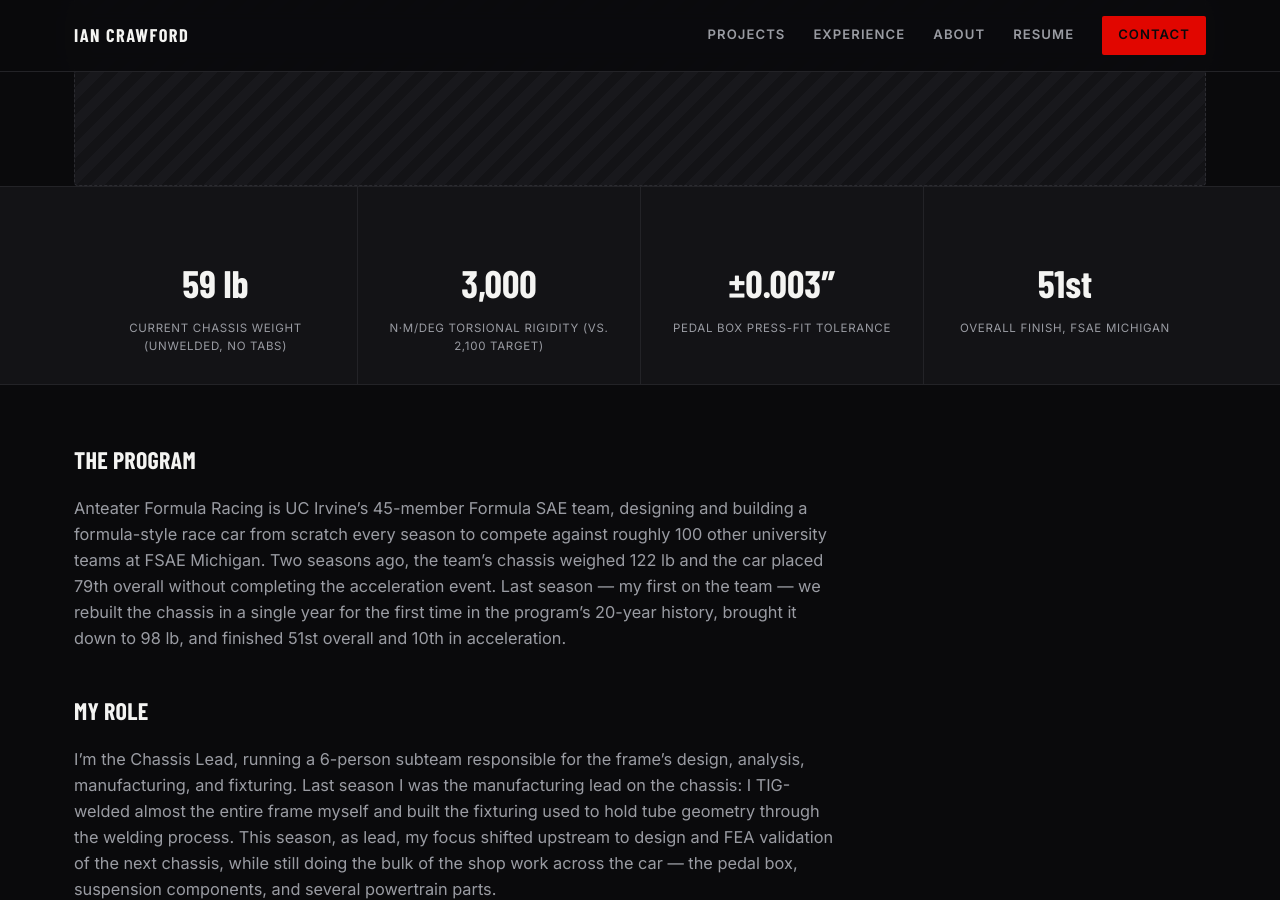
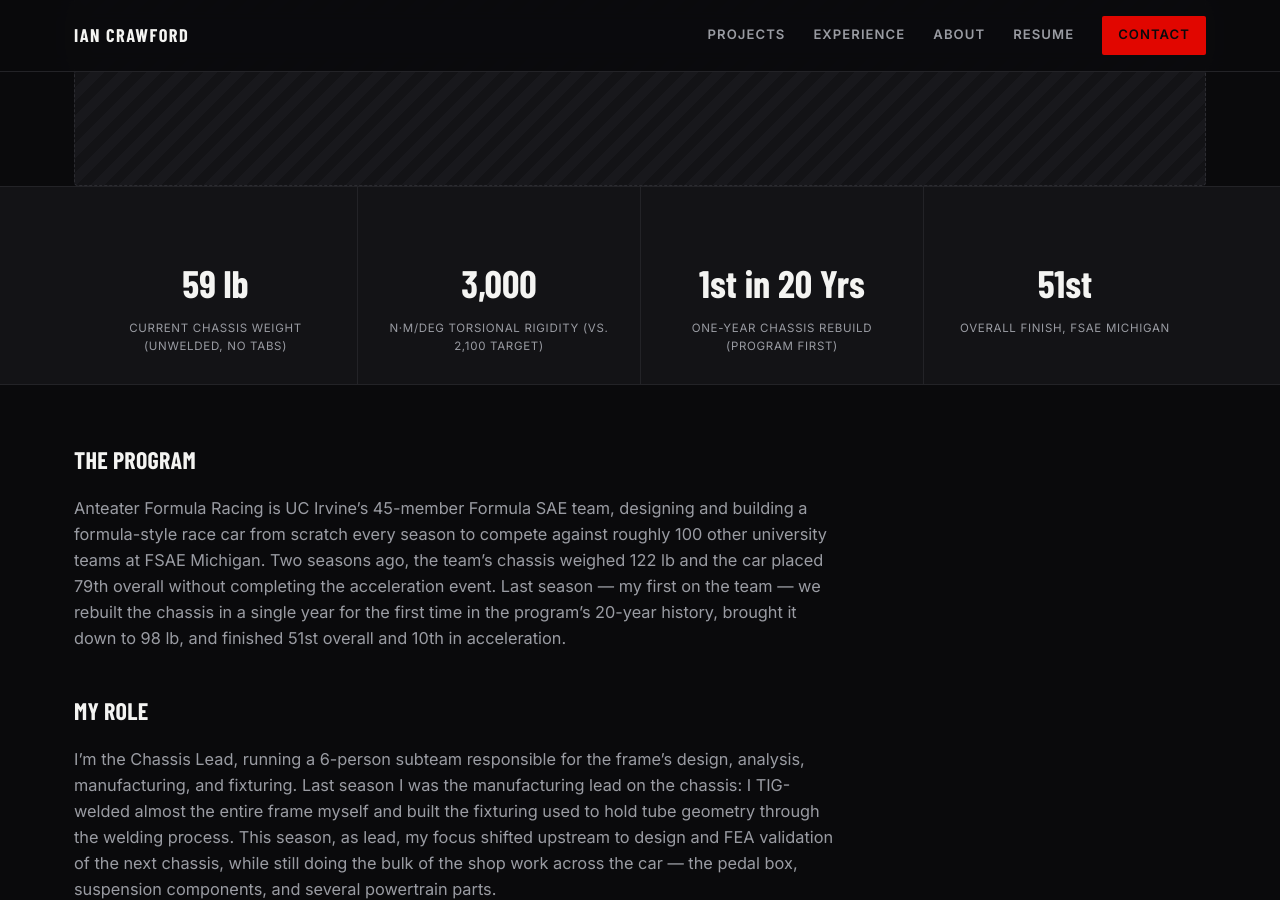
Before and after one commit to icrawfo/icrawfo.github.io, a Jekyll site: the page built from _projects/fsae-chassis.md, in a window 1280 px wide and 900 px high, scrolled down 881 px. Built offline with Jekyll 4.4.1, drawn with Linux system fonts in a browser that asks for light colours; some web fonts are replaced.

Commit message:
Swap pedal box stat for a chassis-specific one on the FSAE page
Co-Authored-By: Claude Sonnet 5 <noreply@anthropic.com>

```diff
--- a/_projects/fsae-chassis.md
+++ b/_projects/fsae-chassis.md
@@ -21,8 +21,8 @@ stats:
     label: Current Chassis Weight (Unwelded, No Tabs)
   - value: "3,000"
     label: N&middot;m/deg Torsional Rigidity (vs. 2,100 Target)
-  - value: "&plusmn;0.003&Prime;"
-    label: Pedal Box Press-Fit Tolerance
+  - value: "1st in 20 Yrs"
+    label: One-Year Chassis Rebuild (Program First)
   - value: "51st"
     label: Overall Finish, FSAE Michigan
 gallery:
```
